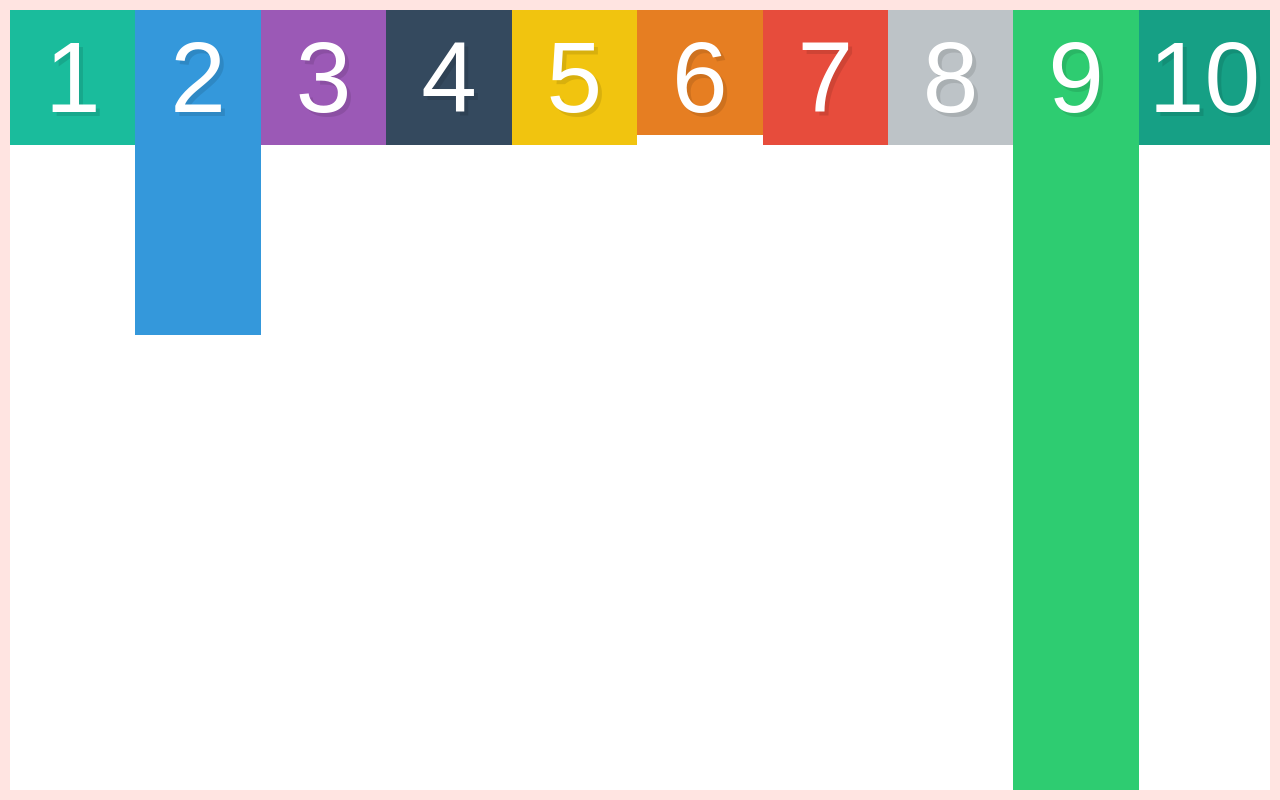
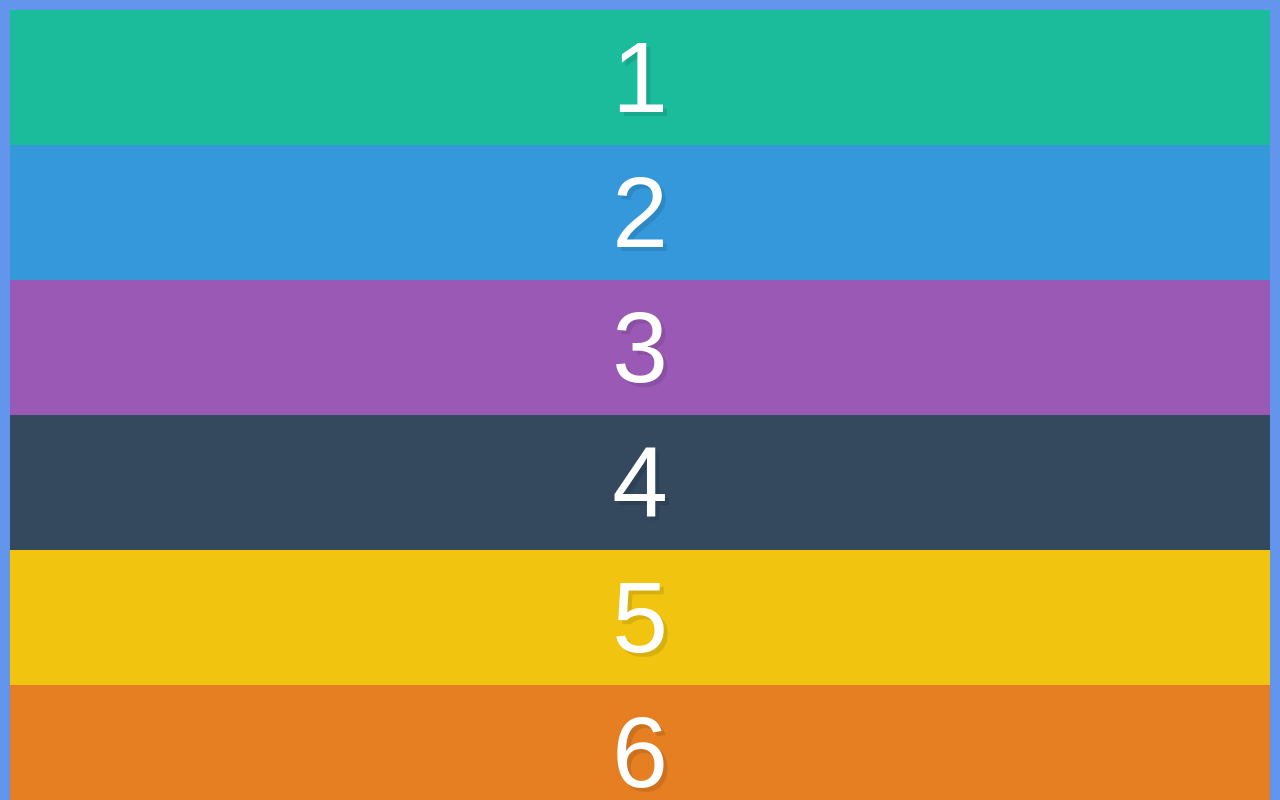
Before and after one commit to wesbos/What-The-Flexbox, a plain HTML site: page alignment-and-centering/index.html in a window 1280 px wide. Shown: the top 800 px of the page. Drawn offline with Linux system fonts and the light colour scheme.

Commit message:
flexbox setup

```diff
--- a/alignment-and-centering/index.html
+++ b/alignment-and-centering/index.html
@@ -7,8 +7,8 @@
 </head>
 <body>
 
-  <div class="container">
-    <div class="box box1">1</div>
+  <div class="container"> <!--this is a flex container -->
+    <div class="box box1">1</div> <!--these are flex items -->
     <div class="box box2">2</div>
     <div class="box box3">3</div>
     <div class="box box4">4</div>
--- a/alignment-and-centering/style.css
+++ b/alignment-and-centering/style.css
@@ -30,25 +30,12 @@ input[type=reset],input[type=submit]{-webkit-appearance:button;cursor:pointer;}b
 
 /* We start writing out flexbox here. The above is just page setup */
 .container {
-  display:flex;
-  border:10px solid mistyrose;
-  height:100vh;
-  align-items:flex-start;
+  display: flex;
+  border: 10px solid cornflowerblue;
+  height: 100vh; /* vh stands for viewport height, same as hight 100%, has nothing to do with flexbox, allows content to fill the screen*/
+  flex-direction: column;
 }
 
 .box {
-  width:33.333%;
+  flex: 1;
 }
-
-.box2 {
-  padding-bottom: 200px;
-}
-
-.box6 {
-  padding-bottom: 0;
-}
-
-.box9 {
-  padding-bottom: 50px;
-  align-self:stretch;
-}
```
